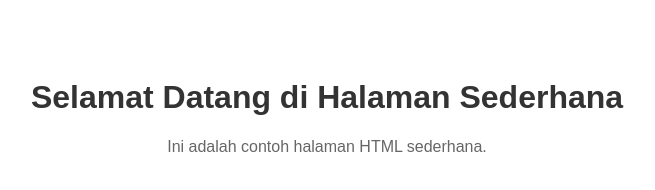
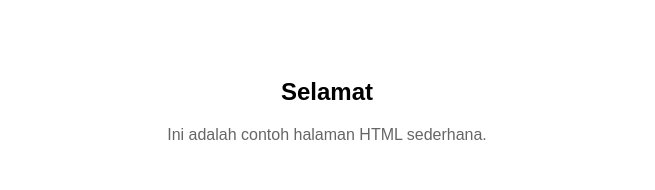
Before and after one commit to raflyhida/jawaban_git, a plain HTML site: page index.html in a window 1280 px wide. Shown: the whole page, without its empty margins (313-968 px from the left). Drawn offline with Linux system fonts and the light colour scheme.

Commit message:
ada perubahan di bagian h2

```diff
--- a/index.html
+++ b/index.html
@@ -21,7 +21,7 @@
     </style>
 </head>
 <body>
-    <h1>Selamat Datang di Halaman Sederhana</h1>
+    <h2>Selamat </h2>
     <p>Ini adalah contoh halaman HTML sederhana.</p>
 </body>
 </html>
```
